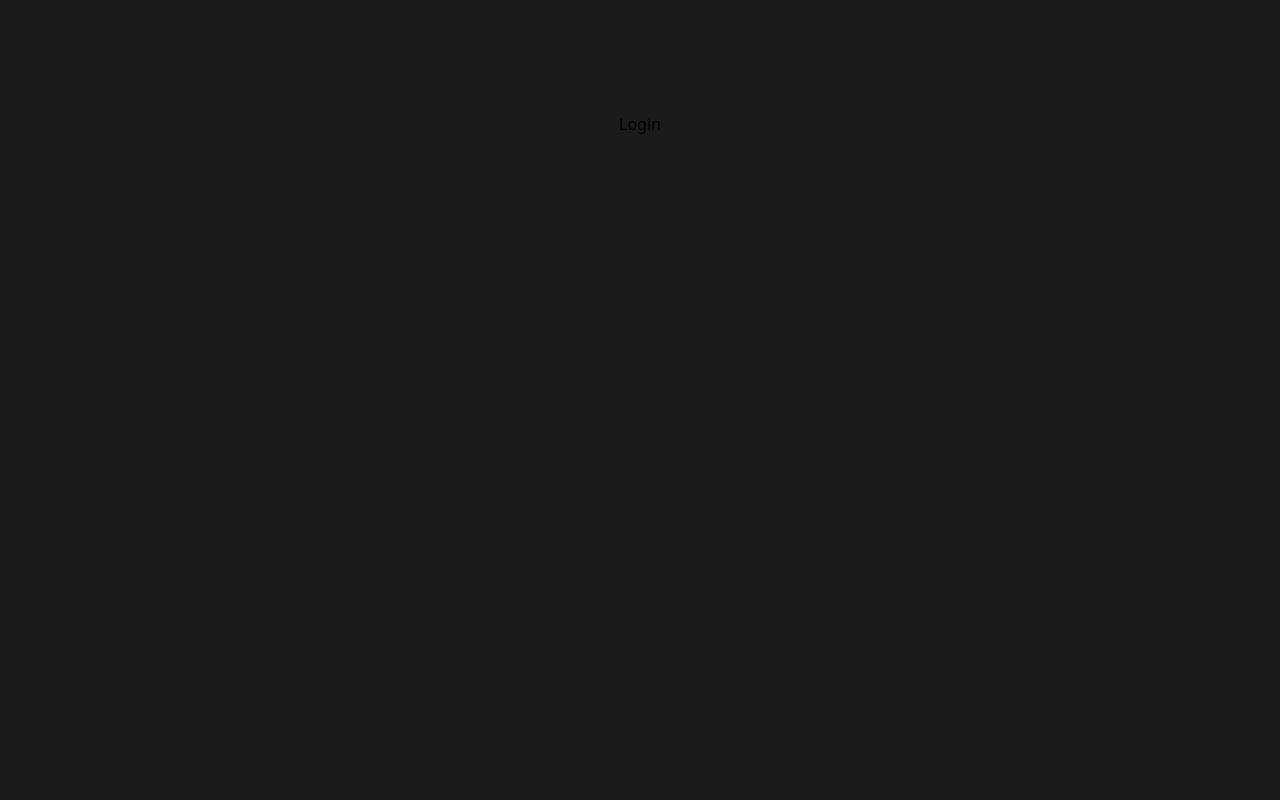
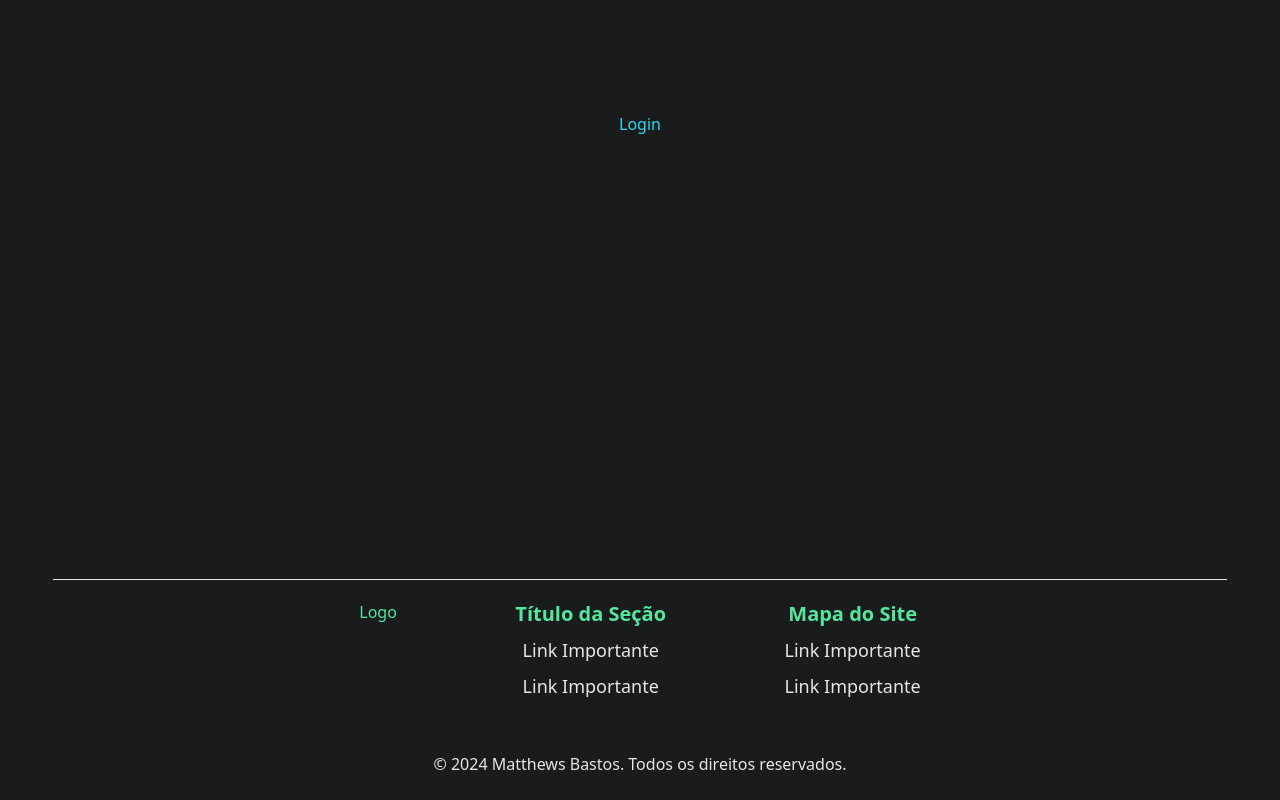
Before and after one commit to MattBastos/mobile-store-management, a Next.js app: page /login in a window 1280 px wide. Built offline with nearby package versions, Linux system fonts and the light colour scheme.

Commit message:
feat: Implements Footer component

```diff
--- a/src/app/layout.tsx
+++ b/src/app/layout.tsx
@@ -1,3 +1,4 @@
+import { Footer } from "@/components/Footer/Footer";
 import "./globals.css";
 
 type LayoutProps = {
@@ -7,8 +8,10 @@ type LayoutProps = {
 export default function RootLayout({ children }: Readonly<LayoutProps>) {
   return (
     <html lang="pt-br" className="scroll-smooth">
-      <body className="flex min-h-screen bg-background">
+      <body className="flex min-h-screen flex-col bg-background">
         {children}
+
+        <Footer />
       </body>
     </html>
   );
--- a/src/app/login/page.tsx
+++ b/src/app/login/page.tsx
@@ -3,7 +3,7 @@ import { Layout } from "@/components/Layout";
 export default function Login() {
   return (
     <Layout>
-      <h1>Login</h1>
+      <h1 className="text-primary">Login</h1>
     </Layout>
   );
 }
--- /dev/null
+++ b/src/components/Footer/Footer.tsx
@@ -0,0 +1,59 @@
+import * as S from './styles';
+
+const fullYear = new Date().getFullYear();
+
+export const Footer = () => {
+  return (
+    <S.Container>
+      <S.SeparatorLine />
+
+      <S.Content>
+        <S.Section>
+          <h1 className="text-secondary">Logo</h1>
+        </S.Section>
+
+        <S.Section>
+          <S.Title>Título da Seção</S.Title>
+
+          <S.List>
+            <S.Link
+              href="#"
+              target="_blank"
+              rel="noopener noreferrer"
+            >
+              <S.LinkTitle>Link Importante</S.LinkTitle>
+            </S.Link>
+
+            <S.Link
+              href="#"
+              target="_blank"
+              rel="noopener noreferrer"
+            >
+              <S.LinkTitle>Link Importante</S.LinkTitle>
+            </S.Link>
+          </S.List>
+        </S.Section>
+
+        <S.Section>
+          <S.Title>Mapa do Site</S.Title>
+
+          <S.List>
+            <S.Link href="#">
+              <S.LinkTitle>Link Importante</S.LinkTitle>
+            </S.Link>
+
+            <S.Link href="#">
+              <S.LinkTitle>Link Importante</S.LinkTitle>
+            </S.Link>
+          </S.List>
+        </S.Section>
+      </S.Content>
+
+      <S.CopyrightContainer>
+        <S.CopyrightText>
+          © {fullYear} Matthews Bastos. Todos os direitos reservados.
+        </S.CopyrightText>
+      </S.CopyrightContainer>
+    </S.Container>
+  );
+}
--- /dev/null
+++ b/src/components/Footer/index.ts
@@ -0,0 +1 @@
+export { Footer } from './Footer';
--- /dev/null
+++ b/src/components/Footer/styles.ts
@@ -0,0 +1,91 @@
+import NextLink from 'next/link';
+import tw from 'tailwind-styled-components';
+
+export const Container = tw.footer`
+  w-full
+  mt-auto
+  flex
+  flex-col
+  items-center
+  justify-center
+  pb-4
+`;
+
+export const SeparatorLine = tw.hr`
+  my-5
+  border-t
+  border-gray-200
+  w-11/12
+  mx-auto
+`;
+
+export const Content = tw.section`
+  flex
+  flex-col
+  md:flex-row
+  w-full
+  lg:w-6/12
+  items-center
+  justify-center
+  md:items-start
+  md:justify-around
+  flex-wrap
+  gap-10
+  pb-10
+`;
+
+export const Section = tw.section`
+  flex
+  flex-col
+  items-center
+  justify-center
+  gap-2
+  sm:max-w-xs
+`;
+
+export const Title = tw.p`
+  text-xl
+  font-bold
+  text-secondary
+`;
+
+export const List = tw.ul`
+  flex
+  flex-col
+  items-start
+  justify-center
+  gap-2
+`;
+
+export const Link = tw(NextLink)`
+  flex
+  items-center
+  justify-center
+  gap-1
+  text-gray-200
+  transition-colors
+  duration-300
+  ease-in-out
+  hover:text-primary
+  hover:underline
+`;
+
+export const LinkTitle = tw.h3`
+  text-lg
+`;
+
+export const CopyrightContainer = tw.section`
+  mt-3
+  flex
+  w-full
+  items-center
+  justify-center
+`;
+
+export const CopyrightText = tw.p`
+  mb-2
+  max-w-[18rem]
+  text-center
+  text-gray-200
+  sm:max-w-fit
+`;
```
